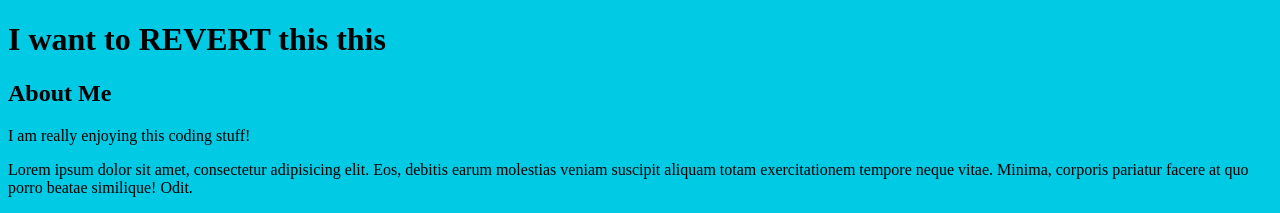
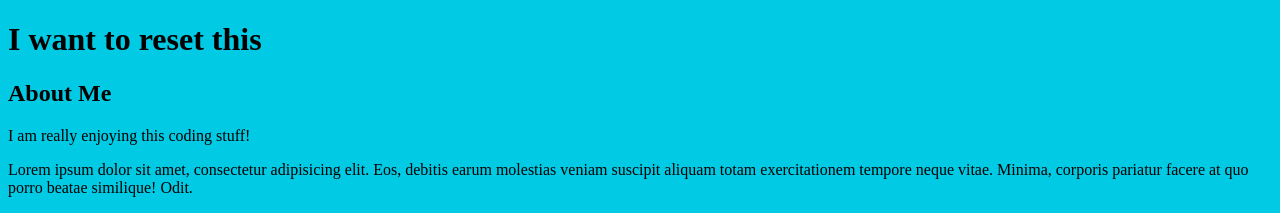
Before and after one commit to tylers5333/Udacity-Github-Training, a plain HTML site: page index.html in a window 1280 px wide. Shown: the top 213 px of the page. Drawn offline with Linux system fonts and the light colour scheme.

Commit message:
Revert "REVERT this commit"
This reverts commit 934cdf0b6221a7c56b8e918e83890e9e1974e879.

```diff
--- a/index.html
+++ b/index.html
@@ -10,7 +10,7 @@
 <body>
 
     <header>
-        <h1>I want to REVERT this this</h1>
+        <h1>I want to reset this</h1>
     </header>
 
     <div class="container">
```
